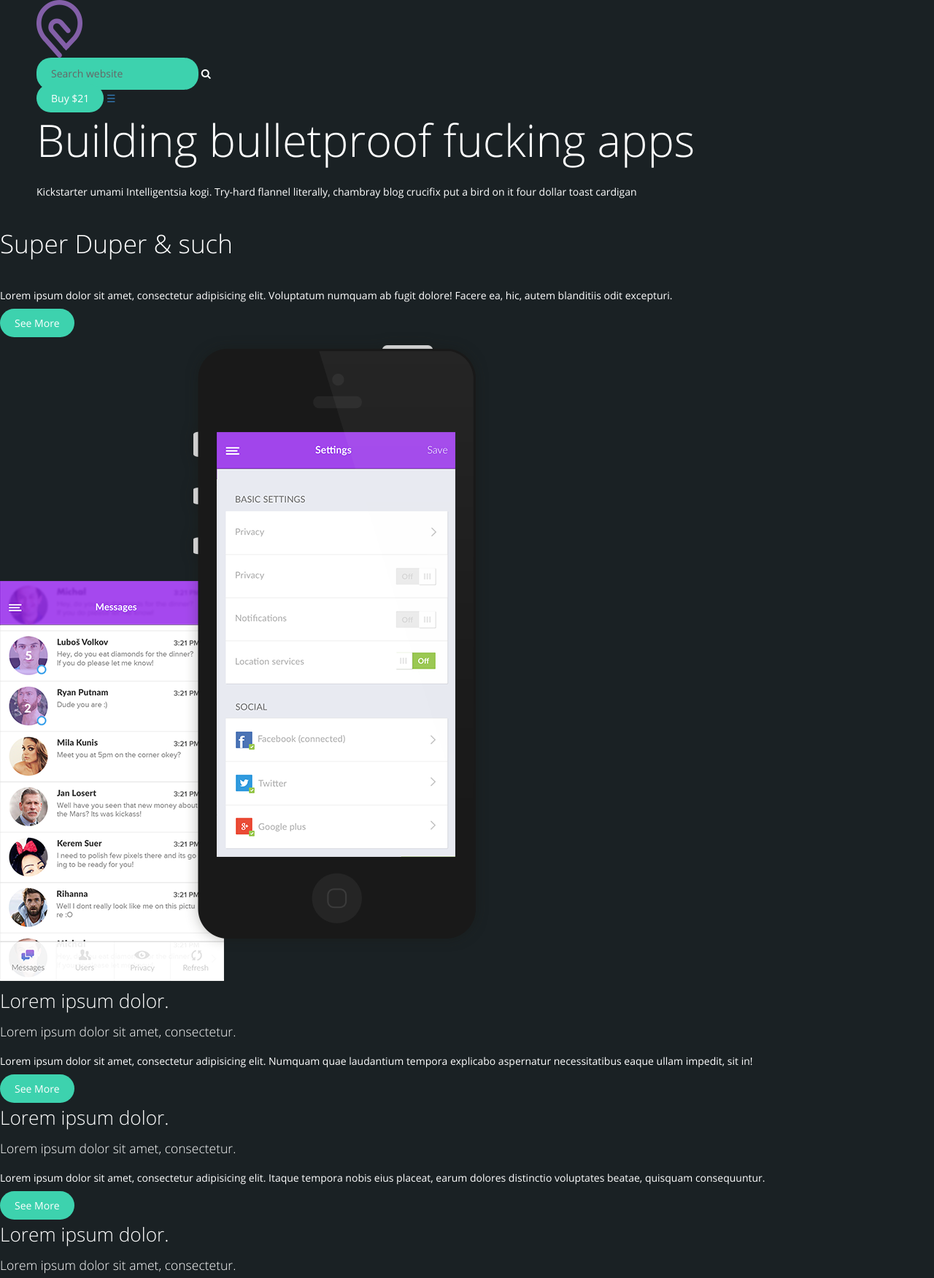
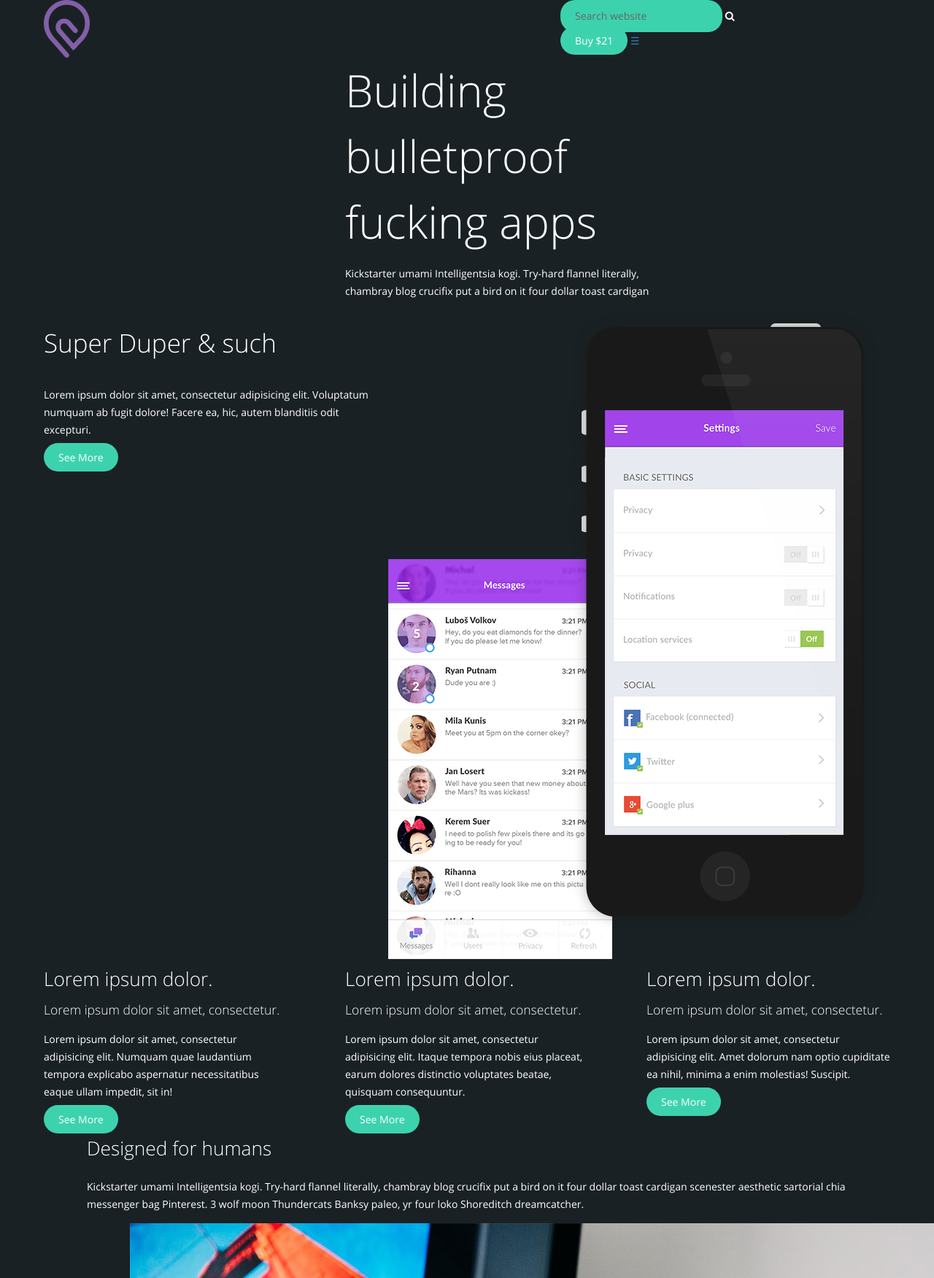
Before and after one commit to alex-bulgakov/tork, a website: page app/index.html in a window 1280 px wide. Shown: the top 1751 px of the page at 73% size. Drawn offline with Linux system fonts and the light colour scheme; files whose address does not match are found by name.

Commit message:
add comments, going on bootstraping

```diff
--- a/app/index.html
+++ b/app/index.html
@@ -64,13 +64,19 @@
 
 		<header class="header">
 
+<!-- header__top			 -->
+			<div class="header__top">
 				<div class="container">
+
 					<div class="row">
 
+						<div class="col-md-2">
 							<div class="header__logo">
 								<a href="index.html"><img src="img/logo.png" alt="logo"></a>
 							</div>
+						</div>
 
+						<div class="col-md-8 col-md-push-10">
 							<div class="header__action">
 								<form action="" class="search">
 									<input class="btn" type="text" placeholder="Search website">
@@ -81,45 +87,78 @@
 
 								<a href="#my-menu" class="menu-link">&#9776;</a>
 							</div>
+						</div>
 
+					</div>
+
+					<div class="row">
+
+						<div class="col-md-8 col-md-offset-7">
 							<div class="site-title">
 								<h1>Building bulletproof fucking apps</h1>
 								<p>Kickstarter umami Intelligentsia kogi. Try-hard flannel literally, chambray blog crucifix put a bird on it four dollar toast cardigan</p>
+							</div>
+						</div>
+
 					</div>
 
 				</div>
 			</div>
 
+<!-- slider -->
 			<div class="slider ">
 				<div class="slider__item ">
+
+					<div class="container">
+						<div class="row">
+
+							<div class="col-md-8">
 								<div class="slider__text"> <h2>Super Duper & such</h2>
 									<p>
 										Lorem ipsum dolor sit amet, consectetur adipisicing elit. Voluptatum numquam ab fugit dolore! Facere ea, hic, autem blanditiis odit excepturi.
 									</p>
 									<a href="#" class="btn">See More</a>
 								</div>
+							</div>
 
+							<div class="col-md-11">
 								<div class="slider__img">
-						<img src="img/slider__img.png" alt="slider image" width="670" height=>
+									<img 	src="img/slider__img.png"
+												alt="slider image"
+												width="670" height="889">
+								</div>
 							</div>
 						</div>
 					</div>
 
+				</div>
+			</div>
+
+<!-- features -->
 			<div class="features">
+
+				<div class="container">
+					<div class="row">
+
+						<div class="col-md-6">
 							<div class="features__item">
 								<h3>Lorem ipsum dolor.</h3>
 								<h4>Lorem ipsum dolor sit amet, consectetur.</h4>
 								<p>Lorem ipsum dolor sit amet, consectetur adipisicing elit. Numquam quae laudantium tempora explicabo aspernatur necessitatibus eaque ullam impedit, sit in!</p>
 								<a href="#" class="btn">See More</a>
 							</div>
+						</div>
 
+						<div class="col-md-6 col-md-offset-1">
 							<div class="features__item">
 								<h3>Lorem ipsum dolor.</h3>
 								<h4>Lorem ipsum dolor sit amet, consectetur.</h4>
 								<p>Lorem ipsum dolor sit amet, consectetur adipisicing elit. Itaque tempora nobis eius placeat, earum dolores distinctio voluptates beatae, quisquam consequuntur.</p>
 								<a href="#" class="btn">See More</a>
 							</div>
+						</div>
 
+						<div class="col-md-6 col-md-offset-1">
 							<div class="features__item">
 								<h3>Lorem ipsum dolor.</h3>
 								<h4>Lorem ipsum dolor sit amet, consectetur.</h4>
@@ -127,20 +166,29 @@
 								<a href="#" class="btn">See More</a>
 							</div>
 						</div>
+
+					</div>
+				</div>
+
+			</div>
 		</header>
 
-
+<!-- main-content -->
 		<div class="main-content">
 
 			<div class="container">
+
 				<div class="row">
-							<div class="col-md-20">
+					<div class="col-md-18 col-md-offset-1">
 						<div class="main-content__title">
 							<h3>Designed for humans</h3>
 							<p> Kickstarter umami Intelligentsia kogi. Try-hard flannel literally, chambray blog crucifix put a bird on it four dollar toast cardigan scenester aesthetic sartorial chia messenger bag Pinterest. 3 wolf moon Thundercats Banksy paleo, yr four loko Shoreditch dreamcatcher.</p>
 						</div>
 					</div>
+				</div>
 
+<!-- main-content__slider	-->
+				<div class="row">
 					<div class="col-md-16 col-md-offset-2">
 						<div class="main-content__slider">
 							<div class="main-content__slider-controls">
@@ -163,14 +211,18 @@
 								<img src="img/main-content__slider1.jpg" alt="slider">
 								<a href="#" class="main-content__slider-btn">Design win</a>
 							</div>
-
 						</div>
 									</div>
 					</div>
 				</div>
 
+<!-- main-content__features -->
 			<div class="main-content__features">
 
+				<div class="container">
+					<div class="row">
+
+						<div class="col-md-5">
 							<div class="main-content__features-item">
 								<img src="img/main-content__features-img1.png" alt="">
 								<h4><span>01</span>Design</h4>
@@ -178,7 +230,9 @@
 									Scenester PBR deep v jean shorts typewriter. Sustainable keytar Tumblr, authentic mustache locavore scenester gentrify meh banjo fanny pack health goth. Four dollar toast scenester XOXO crucifix, mumblecore banh mi yr cold-pressed Bushwick.
 								</p>
 							</div>
+						</div>
 
+						<div class="col-md-5">
 							<div class="main-content__features-item">
 								<img src="img/main-content__features-img2.png" alt="">
 								<h4><span>02</span>Refinement</h4>
@@ -186,7 +240,9 @@
 									Pickled 8-bit tousled health goth farm-to-table Pitchfork, lumbersexual church-key photo booth Blue Bottle. Aesthetic viral American Apparel, scenester distillery iPhone 8-bit tousled ugh ethical pork belly biodiesel street art asymmetrical whatever.
 								</p>
 							</div>
+						</div>
 
+						<div class="col-md-5">
 							<div class="main-content__features-item">
 								<img src="img/main-content__features-img3.png" alt="">
 								<h4><span>03</span>Dive In</h4>
@@ -194,7 +250,9 @@
 									Cliche Intelligentsia church-key, gluten-free drinking vinegar keffiyeh cornhole next level shabby chic plaid tattooed. Helvetica post-ironic raw denim tousled listicle.
 								</p>
 							</div>
+						</div>
 
+						<div class="col-md-5">
 							<div class="main-content__features-item">
 								<img src="img/main-content__features-img4.png" alt="">
 								<h4><span>04</span>Research</h4>
@@ -202,11 +260,17 @@
 									Raw denim health goth artisan, kitsch literally shabby chic meh small batch Wes Anderson retro Neutra. Blog meggings semiotics, irony swag cred kale chips aesthetic literally VHS craft beer chia.
 								</p>
 							</div>
+						</div>
+
+					</div>
+				</div>
 
 			</div>
 
+<!-- main-content__chess -->
 			<div class="main-content__chess">
 
+<!-- main-content__chess-item1 -->
 				<div class="main-content__chess-item1">
 
 					<div class="main-content__chess-text">
@@ -227,6 +291,7 @@
 				</div>
 
 
+<!-- main-content__chess-item2 -->
 				<div class="main-content__chess-item2">
 					<div class="main-content__chess-video">
 						<img src="img/chess-item-video.jpg" alt="">
@@ -259,6 +324,7 @@
 				</div>
 
 
+<!-- main-content__chess-item3 -->
 				<div class="main-content__chess-item3">
 					<div class="main-content__chess-cite">
 						<h3>Ut enim ad minim veniam, quis nostrud exercitation ullamco laboris. Nisi ut aliquip ex ea commodo.</h3>
@@ -269,13 +335,14 @@
 						</div>
 				</div>
 
-
 			</div>
 
 		</div>
 
+<!-- footer -->
 		<footer class="footer">
 
+<!-- footer__left-block -->
 			<div class="footer__left-block">
 
 				<div class="footer__text">
@@ -318,6 +385,7 @@
 
 			</div>
 
+<!-- footer__right-block -->
 			<div class="footer__right-block">
 				<h5>Stay in touch</h5>
 				<form action="/" class="email-send">
```
Lines whose indentation alone changed are shown as unchanged.
